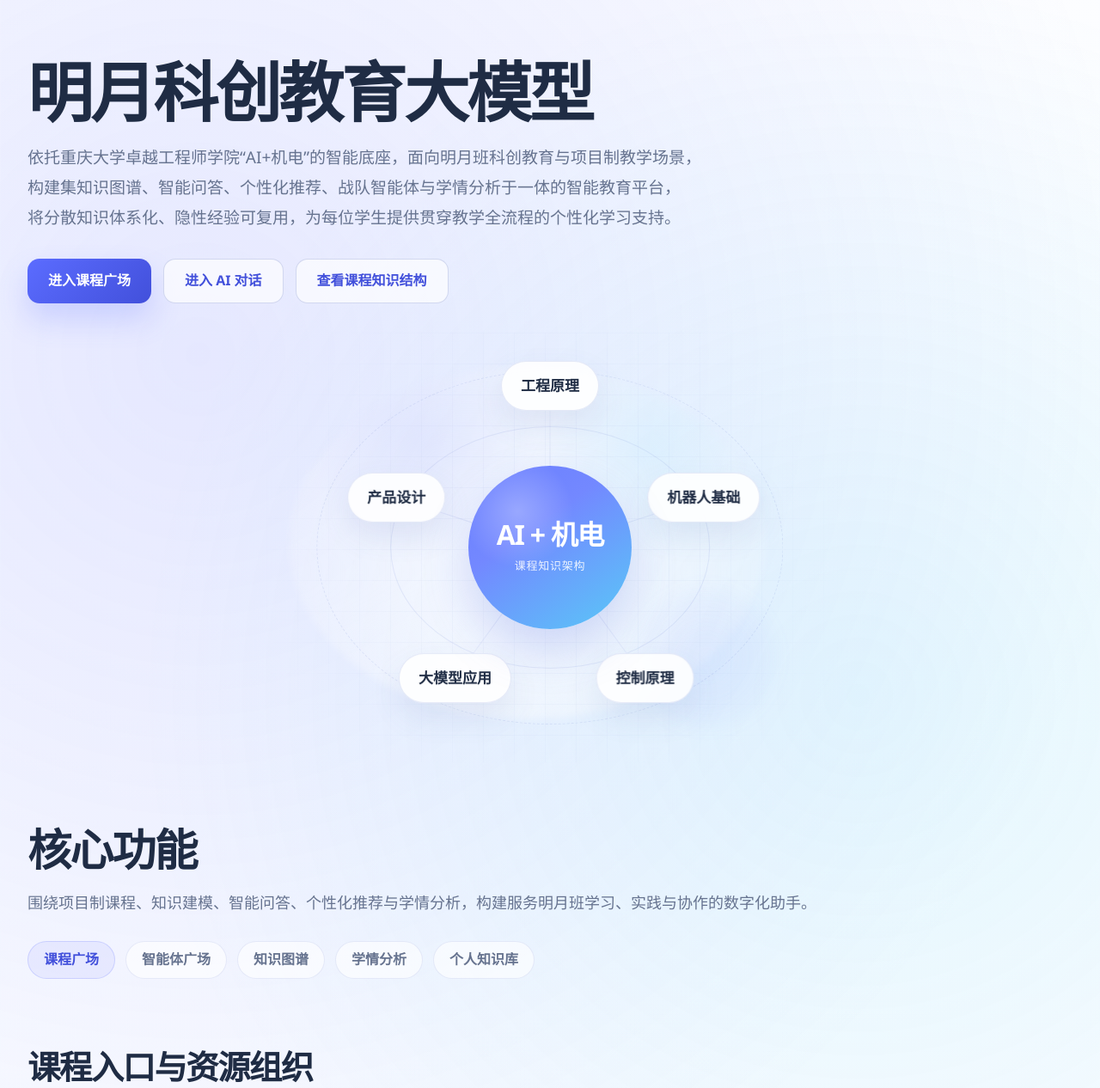
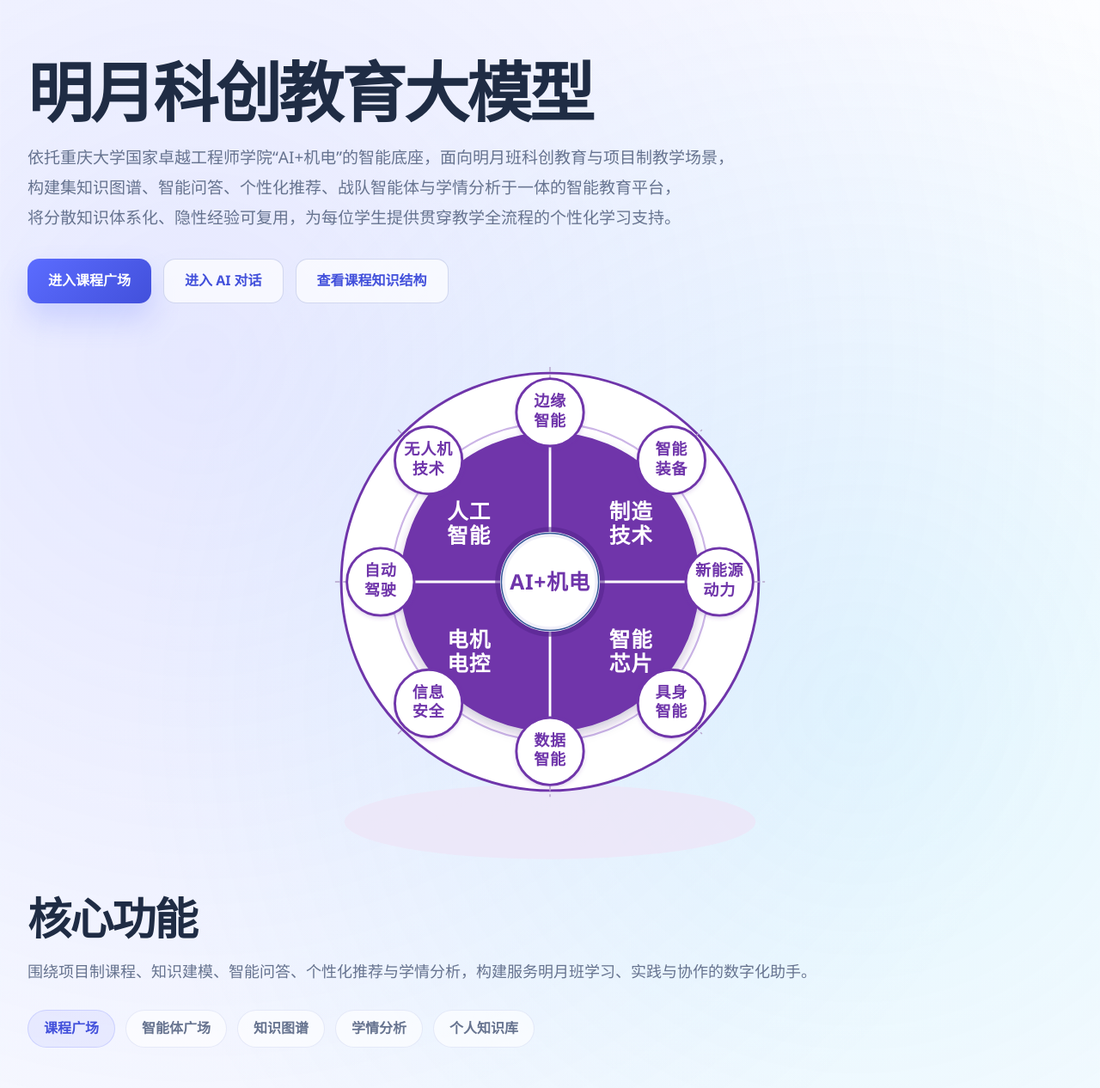
Before and after one commit to Horb-ck/zgllm, a Flask app: template templates/dashboard/new_home_fullscreen.html in a window 1280 px wide. Shown: the part 84-1350 px from the top of the page at 86% size. Run offline with Flask 3, Linux system fonts and the light colour scheme; the template is opened without the code that fills it, so the values that code supplies are empty; some libraries are stand-ins or nearby versions.

Commit message:
Update homepage visual and dashboard topbar

```diff
--- a/templates/dashboard/new_home_fullscreen.html
+++ b/templates/dashboard/new_home_fullscreen.html
@@ -11,7 +11,7 @@
             <div class="spark-hero-copy">
                 <h1>明月科创教育大模型</h1>
                 <p class="spark-copy-lines">
-                    <span>依托重庆大学卓越工程师学院“AI+机电”的智能底座，面向明月班科创教育与项目制教学场景，</span>
+                    <span>依托重庆大学国家卓越工程师学院“AI+机电”的智能底座，面向明月班科创教育与项目制教学场景，</span>
                     <span>构建集知识图谱、智能问答、个性化推荐、战队智能体与学情分析于一体的智能教育平台，</span>
                     <span>将分散知识体系化、隐性经验可复用，为每位学生提供贯穿教学全流程的个性化学习支持。</span>
                 </p>
@@ -24,8 +24,82 @@
             </div>
 
             <div class="spark-hero-visual ai-knowledge-visual" id="knowledgeMapVisual">
-                <div class="knowledge-map-desktop" id="knowledgeMapDesktop" aria-label="AI 加机电知识架构图"></div>
-                <div class="knowledge-map-mobile" id="knowledgeMapMobile" aria-label="AI 加机电知识架构列表"></div>
+                <div class="xkrh-hero-diagram">
+                    <svg viewBox="0 0 800 800" role="img" aria-label="AI+机电 学科融合示意图">
+                        <defs>
+                            <filter id="xkrhSoftShadow" x="-20%" y="-20%" width="140%" height="140%">
+                                <feDropShadow dx="0" dy="8" stdDeviation="8" flood-color="#3f176d" flood-opacity=".25"/>
+                            </filter>
+                            <filter id="xkrhNodeShadow" x="-40%" y="-40%" width="180%" height="180%">
+                                <feDropShadow dx="0" dy="3" stdDeviation="3" flood-color="#6f35aa" flood-opacity=".18"/>
+                            </filter>
+                            <path id="xkrhArc0" d="M400 79 A321 321 0 0 1 627 173"/>
+                            <path id="xkrhArc1" d="M653 198 A321 321 0 0 1 721 400"/>
+                            <path id="xkrhArc2" d="M721 400 A321 321 0 0 1 627 627"/>
+                            <path id="xkrhArc3" d="M600 650 A321 321 0 0 1 400 721"/>
+                            <path id="xkrhArc4" d="M400 721 A321 321 0 0 1 173 627"/>
+                            <path id="xkrhArc5" d="M147 602 A321 321 0 0 1 79 400"/>
+                            <path id="xkrhArc6" d="M79 400 A321 321 0 0 1 173 173"/>
+                            <path id="xkrhArc7" d="M198 147 A321 321 0 0 1 400 79"/>
+                        </defs>
+
+                        <ellipse cx="400" cy="785" rx="330" ry="60" class="xkrh-ground"/>
+
+                        <circle cx="400" cy="400" r="335" class="xkrh-outer"/>
+                        <circle cx="400" cy="400" r="255" class="xkrh-orbit"/>
+
+                        <g>
+                            <line x1="400" y1="55" x2="400" y2="98" class="xkrh-tick"/>
+                            <line x1="400" y1="702" x2="400" y2="745" class="xkrh-tick"/>
+                            <line x1="55" y1="400" x2="98" y2="400" class="xkrh-tick"/>
+                            <line x1="702" y1="400" x2="745" y2="400" class="xkrh-tick"/>
+                            <line x1="156" y1="156" x2="186" y2="186" class="xkrh-tick"/>
+                            <line x1="614" y1="614" x2="644" y2="644" class="xkrh-tick"/>
+                            <line x1="614" y1="186" x2="644" y2="156" class="xkrh-tick"/>
+                            <line x1="156" y1="644" x2="186" y2="614" class="xkrh-tick"/>
+                        </g>
+
+                        <circle cx="400" cy="400" r="240" class="xkrh-core"/>
+                        <line x1="400" y1="160" x2="400" y2="640" class="xkrh-line"/>
+                        <line x1="160" y1="400" x2="640" y2="400" class="xkrh-line"/>
+
+                        <circle cx="400" cy="400" r="88" class="xkrh-center-aura"/>
+                        <circle cx="400" cy="400" r="76" class="xkrh-center-disc"/>
+                        <circle cx="400" cy="400" r="78" class="xkrh-center-ring"/>
+                        <text x="400" y="412" class="xkrh-center-text" text-anchor="middle">AI+机电</text>
+
+                        <text x="270" y="300" class="xkrh-main-text" text-anchor="middle"><tspan x="270">人工</tspan><tspan x="270" dy="38">智能</tspan></text>
+                        <text x="530" y="300" class="xkrh-main-text" text-anchor="middle"><tspan x="530">制造</tspan><tspan x="530" dy="38">技术</tspan></text>
+                        <text x="270" y="505" class="xkrh-main-text" text-anchor="middle"><tspan x="270">电机</tspan><tspan x="270" dy="38">电控</tspan></text>
+                        <text x="530" y="505" class="xkrh-main-text" text-anchor="middle"><tspan x="530">智能</tspan><tspan x="530" dy="38">芯片</tspan></text>
+
+                        <g>
+                            <circle cx="400" cy="128" r="54" class="xkrh-node"/>
+                            <text x="400" y="119" class="xkrh-node-text" text-anchor="middle"><tspan x="400">边缘</tspan><tspan x="400" dy="31">智能</tspan></text>
+
+                            <circle cx="595" cy="205" r="54" class="xkrh-node"/>
+                            <text x="595" y="196" class="xkrh-node-text" text-anchor="middle"><tspan x="595">智能</tspan><tspan x="595" dy="31">装备</tspan></text>
+
+                            <circle cx="672" cy="400" r="54" class="xkrh-node"/>
+                            <text x="672" y="391" class="xkrh-node-text" text-anchor="middle"><tspan x="672">新能源</tspan><tspan x="672" dy="31">动力</tspan></text>
+
+                            <circle cx="595" cy="595" r="54" class="xkrh-node"/>
+                            <text x="595" y="586" class="xkrh-node-text" text-anchor="middle"><tspan x="595">具身</tspan><tspan x="595" dy="31">智能</tspan></text>
+
+                            <circle cx="400" cy="672" r="54" class="xkrh-node"/>
+                            <text x="400" y="663" class="xkrh-node-text" text-anchor="middle"><tspan x="400">数据</tspan><tspan x="400" dy="31">智能</tspan></text>
+
+                            <circle cx="205" cy="595" r="54" class="xkrh-node"/>
+                            <text x="205" y="586" class="xkrh-node-text" text-anchor="middle"><tspan x="205">信息</tspan><tspan x="205" dy="31">安全</tspan></text>
+
+                            <circle cx="128" cy="400" r="54" class="xkrh-node"/>
+                            <text x="128" y="391" class="xkrh-node-text" text-anchor="middle"><tspan x="128">自动</tspan><tspan x="128" dy="31">驾驶</tspan></text>
+
+                            <circle cx="205" cy="205" r="54" class="xkrh-node"/>
+                            <text x="205" y="196" class="xkrh-node-text" text-anchor="middle"><tspan x="205">无人机</tspan><tspan x="205" dy="31">技术</tspan></text>
+                        </g>
+                    </svg>
+                </div>
             </div>
         </section>
 
@@ -178,7 +252,7 @@
         <section class="spark-section spark-data-section" aria-label="平台关键数据">
             <div class="spark-section-heading">
                 <!-- <span class="spark-kicker">平台概览</span> -->
-                <h2>使用数据</h2>
+                <h2>平台概览</h2>
                 <p class="spark-copy-lines">从对话活跃度、用户规模、课程资源与竞赛支持等维度，呈现平台当前建设与使用情况。</p>
             </div>
 
@@ -195,12 +269,12 @@
                     <span>汇聚正在使用平台开展学习与教学的用户规模</span>
                 </article>
                 <article class="strip-item">
-                    <span class="strip-label">课程资源数</span>
+                    <span class="strip-label">课程数量</span>
                     <strong class="strip-value">{{ homepage_stats.total_course_resources }}</strong>
                     <span>沉淀课程内容、案例资料与教学入口的资源总览</span>
                 </article>
                 <article class="strip-item">
-                    <span class="strip-label">支持竞赛数</span>
+                    <span class="strip-label">竞赛数量</span>
                     <strong class="strip-value">{{ homepage_stats.total_competitions }}</strong>
                     <span>覆盖多类竞赛场景，帮助团队高效备赛与训练</span>
                 </article>
@@ -287,7 +361,7 @@
 }
 
 .spark-hero-copy p {
-    max-width: 800px;
+    max-width: 840px;
     margin: 20px 0 0;
     font-size: 19px;
     line-height: 1.85;
@@ -337,6 +411,9 @@
     background: transparent;
     box-shadow: none;
     overflow: visible;
+    display: flex;
+    align-items: center;
+    justify-content: center;
 }
 
 .ai-knowledge-visual::before,
@@ -345,6 +422,7 @@
     position: absolute;
     pointer-events: none;
     border-radius: 50%;
+    display: none;
 }
 
 .ai-knowledge-visual::before {
@@ -368,191 +446,100 @@
     filter: blur(10px);
 }
 
-.knowledge-map-desktop,
-.knowledge-map-mobile {
+.xkrh-hero-diagram {
+    --xkrh-purple: #6f35aa;
+    --xkrh-purple-light: #cbb4e6;
     position: relative;
-    min-height: 500px;
+    z-index: 1;
+    width: min(100%, 580px);
+    aspect-ratio: 1 / 1;
+    margin: 0 auto;
 }
 
-.knowledge-map-mobile {
-    display: none;
+.xkrh-hero-diagram svg {
+    width: 100%;
+    height: 100%;
+    display: block;
+    overflow: visible;
 }
 
-.knowledge-map-layer,
-.knowledge-map-rings,
-.knowledge-map-links,
-.knowledge-map-tooltip-layer {
-    position: absolute;
-    inset: 0;
+.xkrh-main-text {
+    font-weight: 800;
+    fill: #ffffff;
+    font-size: 34px;
+    letter-spacing: 1px;
 }
 
-.knowledge-map-rings,
-.knowledge-map-links,
-.knowledge-map-tooltip-layer {
-    pointer-events: none;
+.xkrh-center-text {
+    font-weight: 800;
+    fill: var(--xkrh-purple);
+    font-size: 34px;
+    letter-spacing: 1px;
 }
 
-.knowledge-map-rings::before,
-.knowledge-map-rings::after {
-    content: '';
-    position: absolute;
-    left: 50%;
-    top: 50%;
-    border-radius: 50%;
-    transform: translate(-50%, -50%);
+.xkrh-node-text {
+    font-weight: 800;
+    fill: var(--xkrh-purple);
+    font-size: 25px;
+    letter-spacing: 1px;
 }
 
-.knowledge-map-rings::before {
-    width: 56%;
-    height: 56%;
-    border: 1px solid rgba(132, 152, 214, 0.16);
+.xkrh-line {
+    stroke: #ffffff;
+    stroke-width: 4;
+    stroke-linecap: round;
 }
 
-.knowledge-map-rings::after {
-    width: 82%;
-    height: 82%;
-    border: 1px dashed rgba(132, 152, 214, 0.18);
+.xkrh-tick {
+    stroke: #b7a5cc;
+    stroke-width: 2;
+    stroke-dasharray: 8 5;
 }
 
-.knowledge-map-grid {
-    position: absolute;
-    inset: 0;
-    background-image:
-        linear-gradient(rgba(132, 152, 214, 0.05) 1px, transparent 1px),
-        linear-gradient(90deg, rgba(132, 152, 214, 0.05) 1px, transparent 1px);
-    background-size: 36px 36px;
-    mask-image: radial-gradient(circle at center, rgba(0,0,0,0.9) 42%, rgba(0,0,0,0) 88%);
-    pointer-events: none;
+.xkrh-outer {
+    fill: #ffffff;
+    stroke: var(--xkrh-purple);
+    stroke-width: 4;
 }
 
-.knowledge-map-link {
-    position: absolute;
-    left: 50%;
-    top: 50%;
-    width: var(--length);
-    height: 1px;
-    background: linear-gradient(90deg, rgba(120, 138, 214, 0.28), rgba(120, 138, 214, 0.04));
-    transform-origin: left center;
-    transform: rotate(var(--angle));
+.xkrh-orbit {
+    fill: none;
+    stroke: var(--xkrh-purple-light);
+    stroke-width: 3;
 }
 
-.knowledge-center-node,
-.knowledge-category {
-    position: absolute;
-    left: 50%;
-    top: 50%;
+.xkrh-core {
+    fill: var(--xkrh-purple);
+    filter: url(#xkrhSoftShadow);
 }
 
-.knowledge-center-node {
-    width: 190px;
-    height: 190px;
-    transform: translate(-50%, -50%);
-    border-radius: 50%;
-    display: grid;
-    place-items: center;
-    text-align: center;
-    color: #fff;
-    background:
-        radial-gradient(circle at 30% 28%, rgba(255, 255, 255, 0.28), transparent 34%),
-        linear-gradient(145deg, #6b7fff, #7388ff 38%, #59c9f7 100%);
-    box-shadow: 0 24px 52px rgba(102, 118, 224, 0.26);
-    z-index: 4;
+.xkrh-node {
+    fill: #ffffff;
+    stroke: var(--xkrh-purple);
+    stroke-width: 4;
+    filter: url(#xkrhNodeShadow);
 }
 
-.knowledge-center-node strong {
-    display: block;
-    font-size: 32px;
-    line-height: 1.08;
-    letter-spacing: -0.04em;
+.xkrh-ground {
+    fill: #eee6f8;
+    opacity: 0.8;
 }
 
-.knowledge-center-node span {
-    display: block;
-    margin-top: 8px;
-    font-size: 13px;
-    opacity: 0.88;
-    letter-spacing: 0.06em;
+.xkrh-center-aura {
+    fill: #54248d;
+    opacity: 0.55;
 }
 
-.knowledge-category {
-    transform: translate(calc(-50% + var(--x)), calc(-50% + var(--y)));
+.xkrh-center-disc {
+    fill: #ffffff;
+    stroke: #f0eff8;
+    stroke-width: 8;
 }
 
-.knowledge-category {
-    z-index: 3;
-}
-
-.knowledge-category-button {
-    min-height: 58px;
-    padding: 0 22px;
-    border-radius: 999px;
-    border: 1px solid rgba(132, 152, 214, 0.2);
-    background: rgba(255, 255, 255, 0.88);
-    box-shadow: 0 16px 36px rgba(79, 97, 156, 0.1);
-    color: var(--text);
-    font: inherit;
-    font-size: 17px;
-    font-weight: 700;
-    cursor: pointer;
-    transition: transform 0.22s ease, border-color 0.22s ease, box-shadow 0.22s ease, color 0.22s ease;
-    backdrop-filter: blur(10px);
-}
-
-.knowledge-category-button:hover,
-.knowledge-category-button:focus-visible {
-    transform: scale(1.04);
-    border-color: rgba(106, 120, 255, 0.34);
-    box-shadow: 0 20px 42px rgba(107, 127, 255, 0.18);
-    color: var(--primary-deep);
-    outline: none;
-}
-
-.knowledge-mobile-shell {
-    display: grid;
-    gap: 14px;
-    padding: 22px;
-}
-
-.knowledge-mobile-center {
-    padding: 20px 22px;
-    border-radius: 28px;
-    color: #fff;
-    background: linear-gradient(145deg, #6b7fff, #59c9f7);
-    box-shadow: 0 18px 40px rgba(105, 124, 230, 0.2);
-}
-
-.knowledge-mobile-center strong {
-    font-size: 24px;
-    letter-spacing: -0.04em;
-}
-
-.knowledge-mobile-center span {
-    display: block;
-    margin-top: 8px;
-    font-size: 13px;
-    opacity: 0.9;
-}
-
-.knowledge-mobile-item {
-    border: 1px solid rgba(132, 152, 214, 0.16);
-    border-radius: 22px;
-    background: rgba(255, 255, 255, 0.84);
-    overflow: hidden;
-}
-
-.knowledge-mobile-trigger {
-    width: 100%;
-    min-height: 56px;
-    padding: 0 18px;
-    border: none;
-    background: transparent;
-    display: flex;
-    align-items: center;
-    justify-content: space-between;
-    color: var(--text);
-    font: inherit;
-    font-weight: 700;
-    cursor: pointer;
+.xkrh-center-ring {
+    fill: none;
+    stroke: #315697;
+    stroke-width: 2;
 }
 
 .spark-data-section {
@@ -907,13 +894,8 @@
         min-height: 380px;
     }
 
-    .knowledge-map-desktop {
-        display: none;
-    }
-
-    .knowledge-map-mobile {
-        display: block;
-        min-height: auto;
+    .xkrh-hero-diagram {
+        width: min(100%, 420px);
     }
 
     .spark-embed-frame-chat iframe,
@@ -927,37 +909,8 @@
 {% block extra_js %}
 <script>
 document.addEventListener('DOMContentLoaded', function () {
-    const knowledgeMap = {
-        center: 'AI + 机电',
-        categories: [
-            {
-                id: 'engineering',
-                name: '工程原理'
-            },
-            {
-                id: 'robotics',
-                name: '机器人基础'
-            },
-            {
-                id: 'control',
-                name: '控制原理'
-            },
-            {
-                id: 'large-model',
-                name: '大模型应用'
-            },
-            {
-                id: 'product-design',
-                name: '产品设计'
-            }
-        ]
-    };
-
     const tabs = document.querySelectorAll('.spark-tab');
     const cards = document.querySelectorAll('.spark-feature');
-    const desktopRoot = document.getElementById('knowledgeMapDesktop');
-    const mobileRoot = document.getElementById('knowledgeMapMobile');
-    const compactMedia = window.matchMedia('(max-width: 720px)');
     tabs.forEach((tab) => {
         tab.addEventListener('click', function () {
             const targetId = this.getAttribute('data-feature-target');
@@ -972,100 +925,6 @@ document.addEventListener('DOMContentLoaded', function () {
             }
         });
     });
-
-    function getPolarPosition(index, total, radius, angleOffset) {
-        const angle = (Math.PI * 2 * index) / total + angleOffset;
-        return {
-            angle,
-            x: Math.cos(angle) * radius,
-            y: Math.sin(angle) * radius
-        };
-    }
-
-    function buildDesktopMap() {
-        if (!desktopRoot) return;
-        desktopRoot.innerHTML = '';
-
-        const grid = document.createElement('div');
-        grid.className = 'knowledge-map-grid';
-
-        const rings = document.createElement('div');
-        rings.className = 'knowledge-map-rings';
-
-        const links = document.createElement('div');
-        links.className = 'knowledge-map-links';
-
-        const categoryLayer = document.createElement('div');
-        categoryLayer.className = 'knowledge-map-layer';
-
-        const center = document.createElement('div');
-        center.className = 'knowledge-center-node';
-        center.innerHTML = '<div><strong>' + knowledgeMap.center + '</strong><span>课程知识架构</span></div>';
-
-        desktopRoot.append(grid, rings, links, categoryLayer, center);
-
-        const categoryRadius = 188;
-        const angleOffset = -Math.PI / 2;
-
-        knowledgeMap.categories.forEach((category, index) => {
-            const position = getPolarPosition(index, knowledgeMap.categories.length, categoryRadius, angleOffset);
-
-            const line = document.createElement('div');
-            line.className = 'knowledge-map-link';
-            line.style.setProperty('--length', categoryRadius + 'px');
-            line.style.setProperty('--angle', position.angle + 'rad');
-            links.appendChild(line);
-
-            const node = document.createElement('div');
-            node.className = 'knowledge-category';
-            node.dataset.categoryId = category.id;
-            node.style.setProperty('--x', position.x + 'px');
-            node.style.setProperty('--y', position.y + 'px');
-
-            const button = document.createElement('button');
-            button.type = 'button';
-            button.className = 'knowledge-category-button';
-            button.textContent = category.name;
-
-            node.appendChild(button);
-            categoryLayer.appendChild(node);
-        });
-    }
-
-    function buildMobileMap() {
-        if (!mobileRoot) return;
-        mobileRoot.innerHTML = '';
-
-        const shell = document.createElement('div');
-        shell.className = 'knowledge-mobile-shell';
-        shell.innerHTML = '<div class="knowledge-mobile-center"><strong>' + knowledgeMap.center + '</strong><span>按模块查看课程知识主干与应用场景</span></div>';
-
-        knowledgeMap.categories.forEach((category) => {
-            const item = document.createElement('div');
-            item.className = 'knowledge-mobile-item';
-            item.innerHTML = '<div class="knowledge-mobile-trigger"><span>' + category.name + '</span></div>';
-            shell.appendChild(item);
-        });
-
-        mobileRoot.appendChild(shell);
-    }
-
-    function renderKnowledgeMap() {
-        if (compactMedia.matches) {
-            if (desktopRoot) desktopRoot.innerHTML = '';
-            buildMobileMap();
-        } else {
-            if (mobileRoot) mobileRoot.innerHTML = '';
-            buildDesktopMap();
-        }
-    }
-
-    renderKnowledgeMap();
-    if (typeof compactMedia.addEventListener === 'function') {
-        compactMedia.addEventListener('change', renderKnowledgeMap);
-    } else if (typeof compactMedia.addListener === 'function') {
-        compactMedia.addListener(renderKnowledgeMap);
-    }
 });
 </script>
 {% endblock %}
```
Also changed, not shown: templates/dashboard/_spark_topbar.html (+32 -3 lines).
